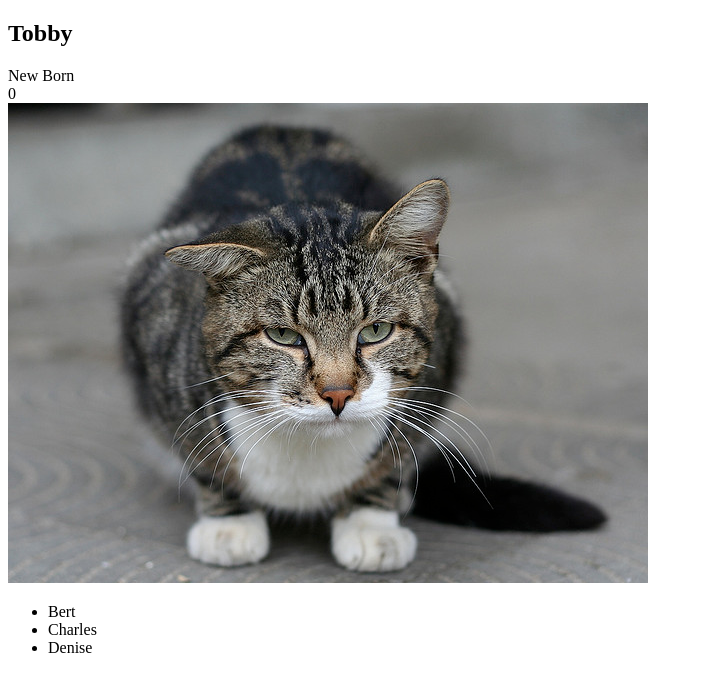
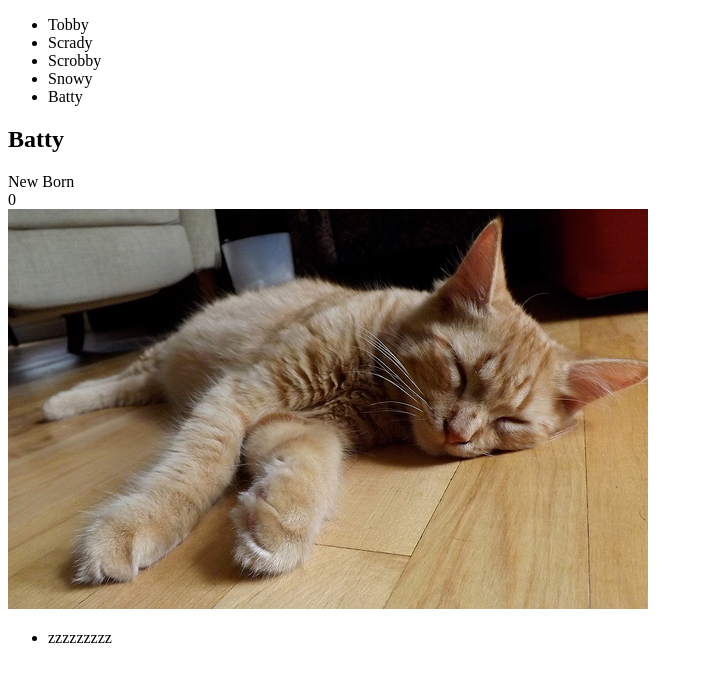
Before and after one commit to jayampathiw/cat-clicker-ko-starter-knockoutjs, a plain HTML site: page index.html in a window 1280 px wide. Shown: the whole page, without its empty margins (0-703 px from the left). Drawn offline with Linux system fonts and the light colour scheme.

Commit message:
Adding More Cats

```diff
--- a/index.html
+++ b/index.html
@@ -6,6 +6,11 @@
 </head>
 <body>
     <ul id="cat-list"></ul>
+
+    <ul data-bind="foreach : catList">
+        <li data-bind="text: name, click : $parent.setCurrentCat($data)"></li>
+    </ul>
+
     <div id="cat" data-bind="with : currentCat">
 
         <h2 id="cat-name" data-bind="text : name"></h2>
--- a/js/app.js
+++ b/js/app.js
@@ -1,3 +1,55 @@
+var innitialCats = [
+   {
+      clickCount : 0,
+      name : "Tobby",
+      imgSrc : 'img/1413379559_412a540d29_z.jpg',
+      imgAttribute : 'www.google.com',
+      nickNames : [
+        { name: 'Bert' },
+        { name: 'Charles' },
+        { name: 'Denise' }
+    ]
+   },
+   {
+      clickCount : 0,
+      name : "Scrady",
+      imgSrc : 'img/22252709_010df3379e_z.jpg',
+      imgAttribute : 'www.google.com',
+      nickNames : [
+        { name: 'Bert' }
+    ]
+   },
+   {
+      clickCount : 0,
+      name : "Scrobby",
+      imgSrc : 'img/4154543904_6e2428c421_z.jpg',
+      imgAttribute : 'www.google.com',
+      nickNames : [
+        { name: 'Scooby' }
+    ]
+   },
+   {
+      clickCount : 0,
+      name : "Snowy",
+      imgSrc : 'img/434164568_fea0ad4013_z.jpg',
+      imgAttribute : 'www.google.com',
+      nickNames : [
+        { name: 'Snowy' }
+    ]
+   },
+   {
+      clickCount : 0,
+      name : "Batty",
+      imgSrc : 'img/9648464288_2516b35537_z.jpg',
+      imgAttribute : 'www.google.com',
+      nickNames : [
+        { name: 'zzzzzzzzz' }
+    ]
+   }
+]
+
+
+
 var Cat = function(data){
    this.clickCount = ko.observable(data.clickCount);
    this.name = ko.observable(data.name);
@@ -24,19 +76,22 @@ var Cat = function(data){
 
 function AppViewModel() {
    self = this;
-   self.currentCat = ko.observable(new Cat({
-      clickCount : 0,
-      name : "Tobby",
-      imgSrc : 'img/1413379559_412a540d29_z.jpg',
-      imgAttribute : 'www.google.com',
-      nickNames : [
-        { name: 'Bert' },
-        { name: 'Charles' },
-        { name: 'Denise' }
-    ]
-   }));
+
+   self.catList = ko.observableArray([]);
+
+   innitialCats.forEach(function(catObj){
+      self.catList().push(new Cat(catObj));
+   });
+
+
+   self.currentCat = ko.observable(self.catList()[0]);
+
+   self.setCurrentCat = function(cat){
+      self.currentCat(cat);
+   }
+
    self.incrementCounter = function(){
-   		self.currentCat().clickCount(self.currentCat().clickCount() + 1);
+   	self.currentCat().clickCount(self.currentCat().clickCount() + 1);
    }
 
 
```
